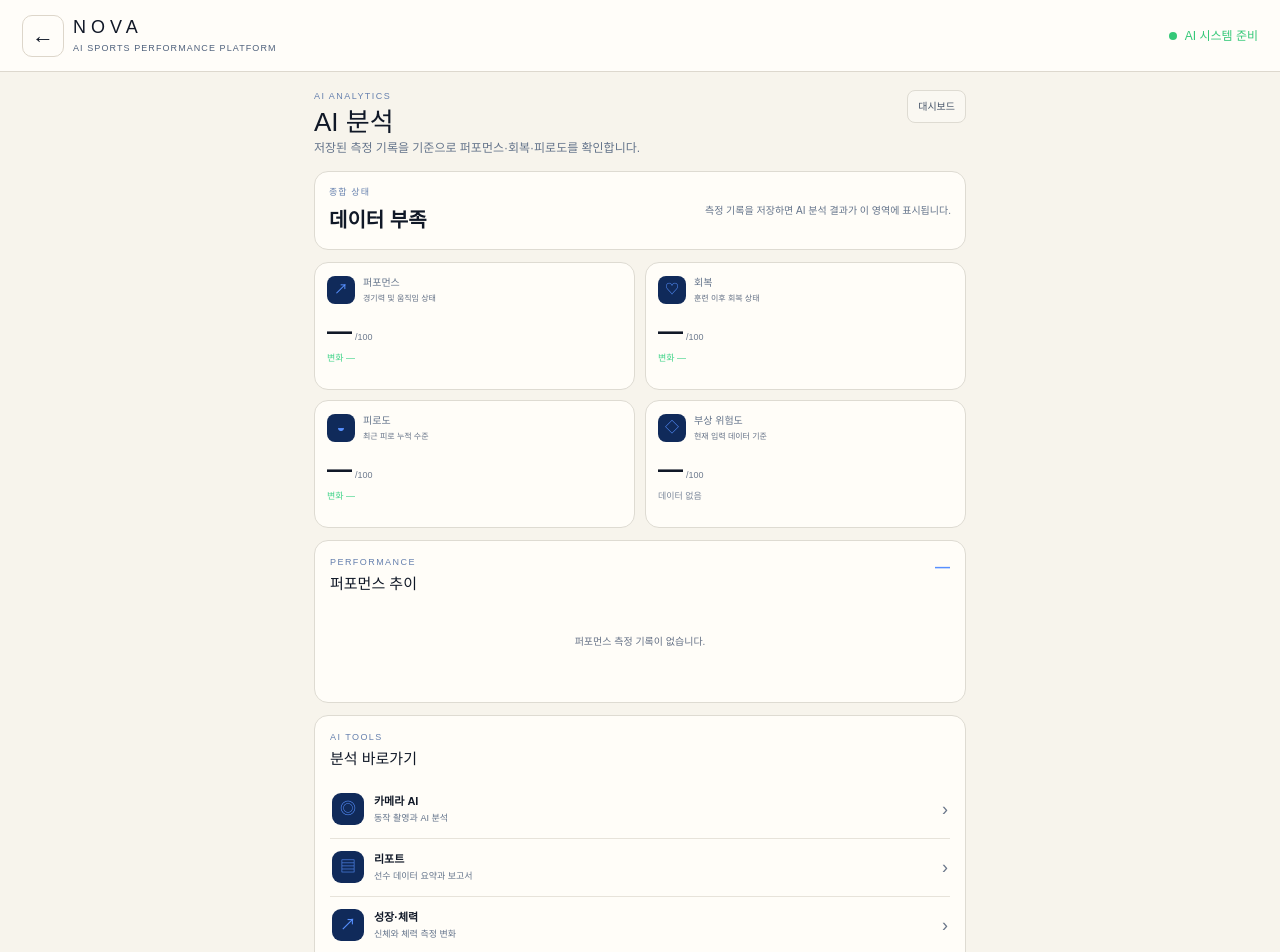
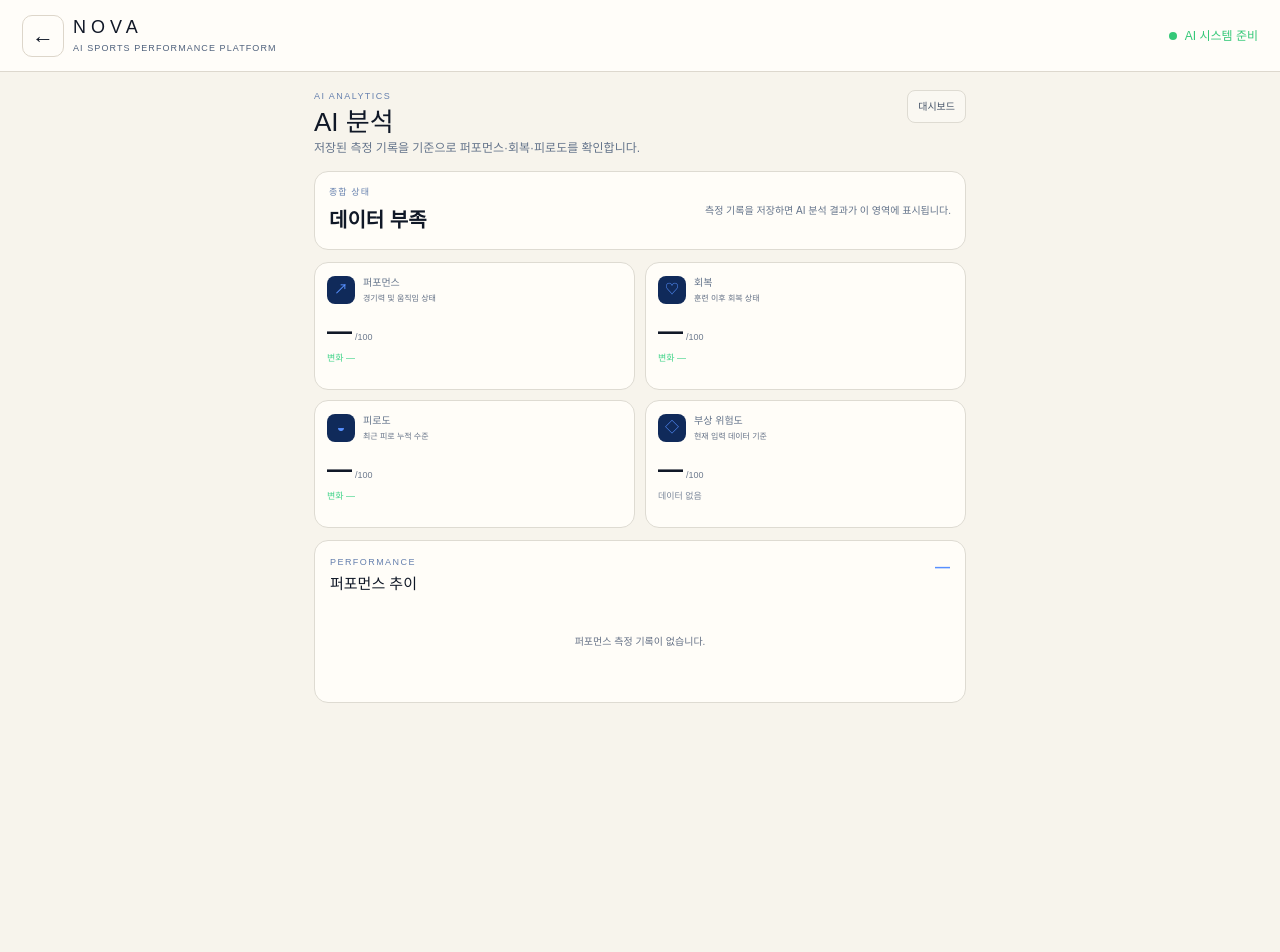
Before and after one commit to byungjoon-park/Nova-Sports-AI-v3, a Next.js app in the folder frontend/: page /mobile/analysis in a window 1280 px wide. Shown: the top 952 px of the page. After the commit the page ends 803 px from the top, so only its background shows below. Built offline with nearby package versions, Linux system fonts and the light colour scheme.

Commit message:
fix: remove parent AI analysis shortcuts

```diff
--- a/frontend/app/mobile/analysis/page.tsx
+++ b/frontend/app/mobile/analysis/page.tsx
@@ -133,23 +133,6 @@ export default function MobileAnalysisPage() {
             <div className="mobile-analysis-empty">퍼포먼스 측정 기록이 없습니다.</div>
           )}
         </section>
-
-        <section className="mobile-analysis-card">
-          <div className="mobile-analysis-card-heading">
-            <div><span>AI TOOLS</span><h2>분석 바로가기</h2></div>
-          </div>
-          <div className="mobile-analysis-links">
-            <button type="button" onClick={() => router.push("/mobile/camera-ai")}>
-              <span>◎</span><div><strong>카메라 AI</strong><small>동작 촬영과 AI 분석</small></div><b>›</b>
-            </button>
-            <button type="button" onClick={() => router.push("/mobile/report")}>
-              <span>▤</span><div><strong>리포트</strong><small>선수 데이터 요약과 보고서</small></div><b>›</b>
-            </button>
-            <button type="button" onClick={() => router.push("/mobile/growth-analysis")}>
-              <span>↗</span><div><strong>성장·체력</strong><small>신체와 체력 측정 변화</small></div><b>›</b>
-            </button>
-          </div>
-        </section>
       </div>
     </main>
   );
```
